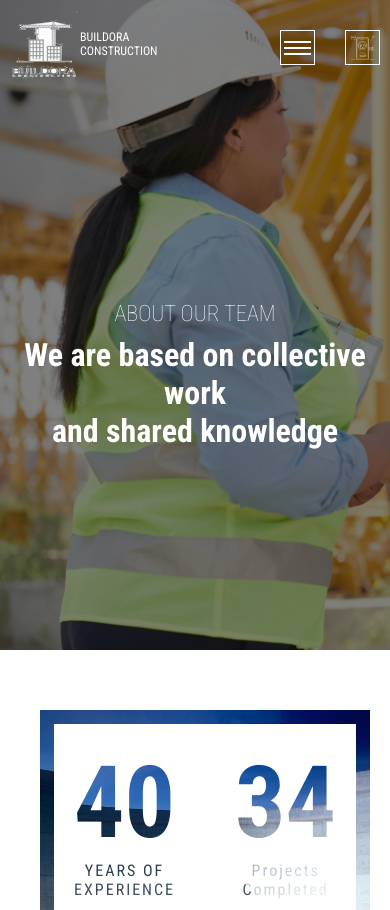
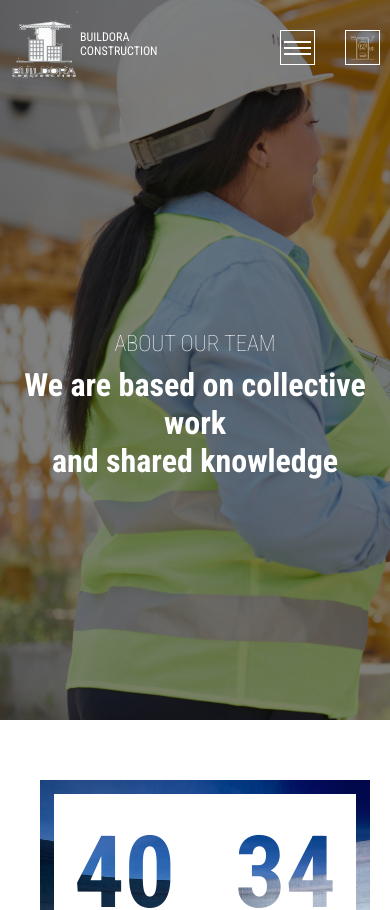
Before and after one commit to AN112233-creator/buildora-website, a React (Vite) app: page /#/about in a window 390 px wide. Shown: the top 910 px of the page. Built offline with nearby package versions, Linux system fonts and the light colour scheme; a web font is replaced by a local one.

Commit message:
home page mobile responsive second commit

```diff
--- a/src/Home.css
+++ b/src/Home.css
@@ -836,7 +836,7 @@ line-height: 20px;
     width: 100%;
     background: var(--UL-Bcolor);
     list-style: none;
-    padding: 80px 0px;
+    padding: 120px 0px;
     transition: transform 0.4s ease-in-out, opacity 0.4s ease-in-out;
     transform: translateY(-100%);
     opacity: 0;
@@ -858,20 +858,22 @@ line-height: 20px;
   }
 
   .socials-nav {
-    left: 89.2%;
+    left: 89.1%;
+    top: 13%;
+
 
 
    }
    main{
 
-    margin-top: 10px;
+    margin-top: 0px;
     display: flex;
     flex-direction: column;
     gap: 10px;
     font-family: var(--font-family);
     justify-content: center;
     align-items: center;
-    padding: 200px 0;
+    padding: 240px 0;
 
   }
    .kumasi{
@@ -965,6 +967,11 @@ line-height: 20px;
 
   }
 
+  .custom-button-two {
+   justify-self: center;
+
+  }
+
   .testimonials{
     margin: 30px 30px;
 
```
